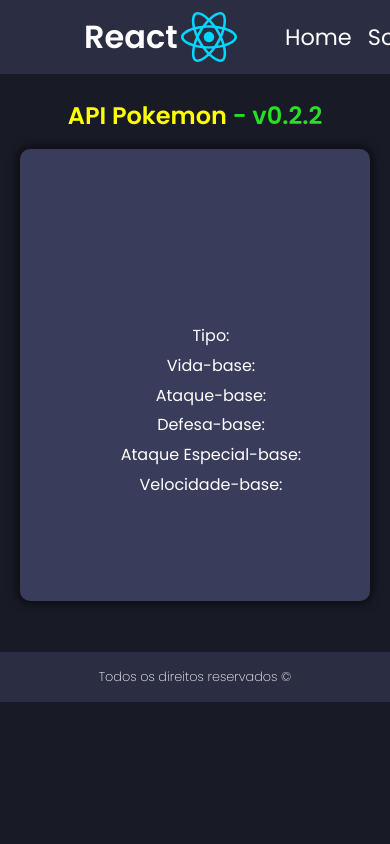
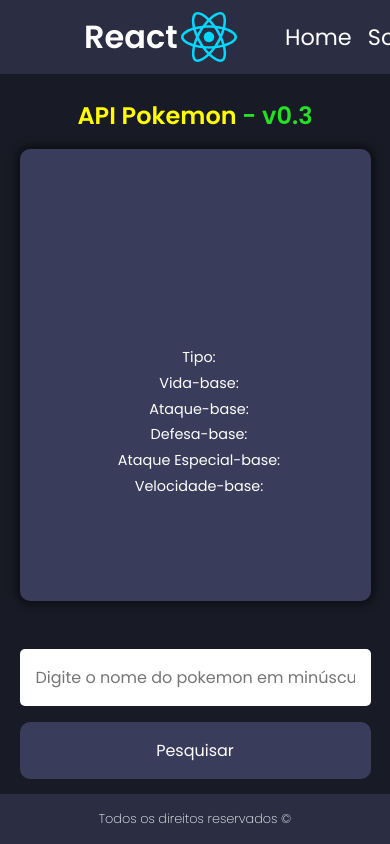
Before and after one commit to NatanCorreiaS/pokemon-api, a React (Create React App) app: page / in a window 390 px wide. Shown: the top 844 px of the page. Built offline with nearby package versions, Linux system fonts and the light colour scheme.

Commit message:
pagina home mobile completa

```diff
--- a/package.json
+++ b/package.json
@@ -1,6 +1,6 @@
 {
   "name": "pokemon-api",
-  "version": "0.1.2",
+  "version": "0.3",
   "private": true,
   "dependencies": {
     "@emotion/react": "^11.11.1",
--- a/src/pages/Home.tsx
+++ b/src/pages/Home.tsx
@@ -33,18 +33,6 @@ function Home() {
             data.types[0].type.name + ", " + data.types[1].type.name
           );
         }
-
-        // console.log(data.name);
-        // console.log(data.sprites.front_default);
-        // console.log(data.stats[0].base_stat);
-        // console.log(data.stats[1].base_stat);
-        // console.log(data.stats[2].base_stat);
-        // console.log(data.stats[3].base_stat);
-        // console.log(data.stats[5].base_stat);
-        // console.log(data.types[0].type.name);
-        // if (data.types[1] !== undefined) {
-        //   console.log(data.types[1].type.name);
-        // }
       })
       .catch((error) => {
         alert(
@@ -123,7 +111,7 @@ function Home() {
       </div>
       <section className="title-main">
         <h2>
-          <span>API Pokemon </span>- v0.2.2
+          <span>API Pokemon </span>- v0.3
         </h2>
       </section>
       <section className="pokemon-container">
@@ -132,7 +120,7 @@ function Home() {
         </div>
         <div className="pokemon-main-information">
           <div className="pokemon-img">
-            <img height={250} src={pokemonImg} alt="" />
+            <img src={pokemonImg} alt="" />
           </div>
           <div className="pokemon-description">
             <div className="pokemon-type">Tipo: {pokemonType}</div>
@@ -148,6 +136,19 @@ function Home() {
           </div>
         </div>
       </section>
+      <section className="mobile-input-container">
+        <input
+          placeholder="Digite o nome do pokemon em minúsculo!"
+          value={pokemonNameText}
+          onChange={handlePokemonNameText}
+          type="text"
+          name="mobileInput"
+          id="mobileInput"
+        />
+        <button onClick={searchPokemon} id="mobile-button">
+          Pesquisar
+        </button>
+      </section>
     </main>
   );
 }
--- a/src/styles/Footer.css
+++ b/src/styles/Footer.css
@@ -9,3 +9,11 @@ footer h4 {
   font-size: 0.8rem;
   font-weight: 200;
 }
+
+@media (max-width: 450px) {
+  footer {
+    position: absolute;
+    bottom: 0%;
+    width: 100%;
+  }
+}
--- a/src/styles/Home.css
+++ b/src/styles/Home.css
@@ -4,6 +4,14 @@ main {
   flex-direction: column;
   align-items: center;
   justify-content: center;
+}
+
+.mobile-input-container {
+  display: none;
+}
+
+.pokemon-img img {
+  height: 250px;
 }
 
 .title-main h2 {
@@ -176,7 +184,7 @@ main {
   }
 
   .pokemon-container {
-    width: 350px;
+    width: 90%;
     border-radius: none;
   }
 
@@ -187,4 +195,50 @@ main {
   .slide-container {
     display: none;
   }
+
+  .pokemon-name h3 {
+    font-size: 1.7rem;
+  }
+
+  .pokemon-description {
+    display: flex;
+    flex-direction: column;
+    justify-content: center;
+    align-items: center;
+    margin-right: 1.5rem;
+    font-size: 0.9rem;
+    text-overflow: clip;
+  }
+
+  .pokemon-img img {
+    height: 200px;
+  }
+  .mobile-input-container {
+    width: 90%;
+    margin-top: 3rem;
+    display: flex;
+    flex-direction: column;
+    align-items: center;
+    gap: 1rem;
+    justify-content: center;
+  }
+
+  .mobile-input-container input[type="text"] {
+    width: 100%;
+    font-size: 1rem;
+    padding: 1rem;
+    border-radius: 5px;
+    border: none;
+    outline: none;
+  }
+
+  .mobile-input-container button {
+    width: 100%;
+    font-size: 1rem;
+    padding: 1rem;
+    background-color: #3a3c5b;
+    color: white;
+    border: none;
+    border-radius: 10px;
+  }
 }
```
